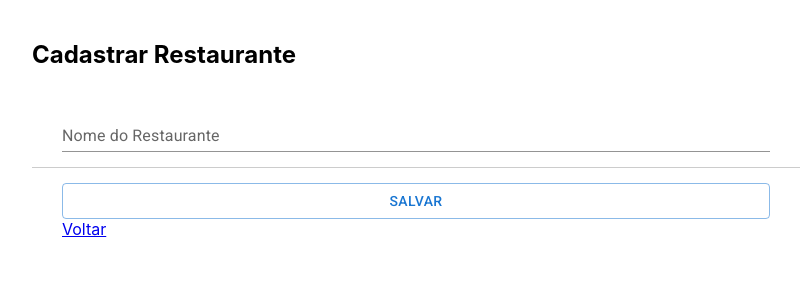
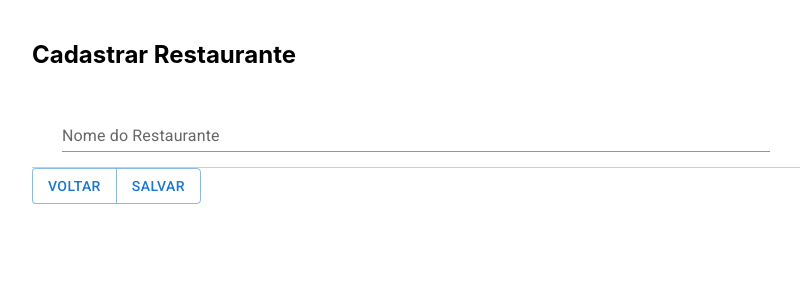
Before and after one commit to augustotmw/-alura-react-ts-03-rest-api, a React (Create React App) app in the folder client/: page /admin/restaurantes/1 in a window 1280 px wide. Shown: the top 300 px of the page, without its empty margins (224-1025 px from the left). Built offline with nearby package versions, Linux system fonts and the light colour scheme; no server answers; a web font is replaced by a local one.

Commit message:
feat: iniciando desafio

```diff
--- a/client/src/componentes/ListaRestaurantes/index.tsx
+++ b/client/src/componentes/ListaRestaurantes/index.tsx
@@ -37,6 +37,9 @@ const ListaRestaurantes = () => {
 
   return (<section className={style.ListaRestaurantes}>
     <h1>Os restaurantes mais <em>bacanas</em>!</h1>
+    <form>
+
+    </form>
     {restaurantes?.map(item => <Restaurante restaurante={item} key={item.id} />)}
     {nextPage && <Button variant={'outlined'} onClick={verMais}>Ver mais</Button>}
   </section>)
--- a/client/src/paginas/Admin/Restaurantes/Handler/index.tsx
+++ b/client/src/paginas/Admin/Restaurantes/Handler/index.tsx
@@ -1,5 +1,5 @@
 import themeAdmin from '../../Admin.module.scss';
-import {Button, TextField} from '@mui/material';
+import {Button, ButtonGroup, TextField} from '@mui/material';
 import {useEffect, useState} from 'react';
 import IRestaurante from '../../../../interfaces/IRestaurante';
 import axios from 'axios';
@@ -21,7 +21,11 @@ const AdminRestaurantesHandler = () => {
       axios.get<IRestaurante>(`http://localhost:8000/api/v2/restaurantes/${params.id}/`)
         .then(resp => setForm({ ...resp.data }));
     }
-  }, [params])
+  }, [params]);
+
+  const back = () => {
+    navigate('/admin/restaurantes');
+  }
 
   const onFormSubmit = (ev: React.FormEvent<HTMLFormElement>) => {
     ev.preventDefault();
@@ -56,10 +60,10 @@ const AdminRestaurantesHandler = () => {
           <TextField id="nome" label="Nome do Restaurante" variant="standard" value={form.nome}
                     onChange={(ev: React.ChangeEvent<HTMLInputElement>) => {setForm({...form, nome: ev.target.value})}} />
         </div>
-        <div className={themeAdmin.formItem}>
-          <Button type={'submit'} variant={'outlined'}>Salvar</Button>
-          <Link to={'/admin/restaurantes'}>Voltar</Link>
-        </div>
+        <ButtonGroup variant={'outlined'}>
+          <Button type={'button'} onClick={back}>Voltar</Button>
+          <Button type={'submit'}>Salvar</Button>
+        </ButtonGroup>
       </form>
     </section>
   );
--- a/client/src/paginas/Admin/Restaurantes/index.tsx
+++ b/client/src/paginas/Admin/Restaurantes/index.tsx
@@ -26,9 +26,9 @@ export default function AdminRestaurantes() {
   const deleteItem = (id:number) => {
     axios.delete(`http://localhost:8000/api/v2/restaurantes/${id}/`)
       .then(()=>{
+        setRestaurantes(restaurantes.filter(restaurante => restaurante.id !== id));
         console.log('Restaurante removido com sucesso!');
         alert('Restaurante removido com sucesso!');
-        setRestaurantes(restaurantes.filter(restaurante => restaurante.id !== id));
       })
   }
 
```
